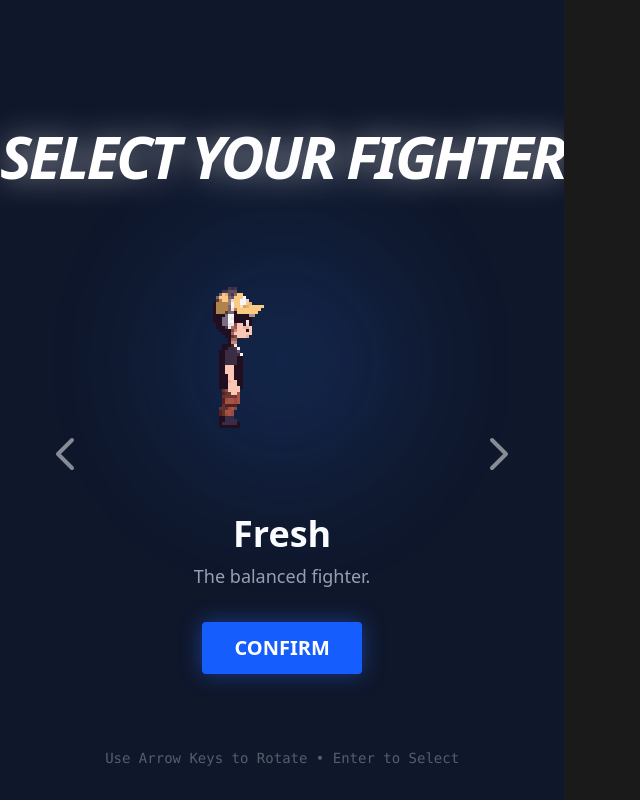
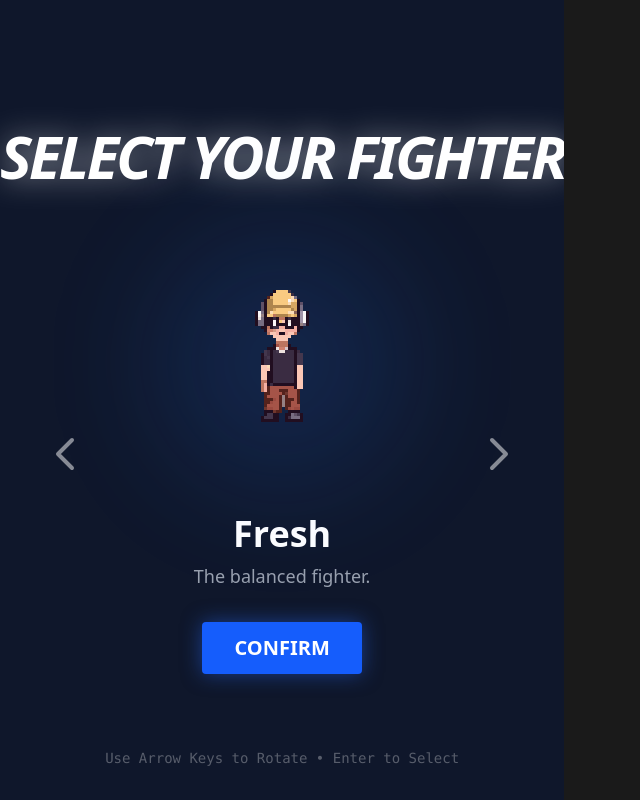
Before and after one commit to RezixDev/streamer-strike, a React (Vite) app: page / in a window 1280 px wide. Shown: the whole page, without its empty margins (0-640 px from the left). Built offline with nearby package versions, Linux system fonts and the light colour scheme.

Commit message:
feat: Dynamically animate character selection portraits using `selectionFrameCount` from character data.

```diff
--- a/src/components/CharacterSelect.tsx
+++ b/src/components/CharacterSelect.tsx
@@ -75,17 +75,8 @@ export const CharacterSelect: React.FC<CharacterSelectProps> = ({ onSelect }) =>
                                 className="w-full h-full bg-no-repeat bg-contain bg-center"
                                 style={{
                                     backgroundImage: `url(${currentChar.portrait})`,
-                                    // Hacky guess: if hoka (rotation), assume spritesheet. If fresh (idle), mostly static or simple sheet.
-                                    // Ideally we'd know isSheet. For now, let's just show it.
-                                    // If Hoka's rotation is a strip, 'bg-contain' might squash it.
-                                    // Let's try to detect or hardcode style based on ID.
-                                    ...(currentChar.id === 'HOKA' ? {
-                                        backgroundSize: '800% 100%', // Assume 8 frames
-                                        animation: 'sprite-play 1s steps(8) infinite',
-                                    } : {
-                                        backgroundSize: '400% 100%', // Fresh idle is 4 frames
-                                        animation: 'sprite-play 0.8s steps(4) infinite',
-                                    })
+                                    backgroundSize: `${currentChar.selectionFrameCount * 100}% 100%`,
+                                    animation: `sprite-play ${currentChar.selectionFrameCount * 0.15}s steps(${currentChar.selectionFrameCount}) infinite`,
                                 }}
                             ></div>
                         </div>
--- a/src/game/Characters.ts
+++ b/src/game/Characters.ts
@@ -7,6 +7,7 @@ export interface CharacterConfig {
     name: string;
     description: string;
     portrait: string; // Used for selection screen
+    selectionFrameCount: number; // Frames in the portrait animation
     assets: Record<CharacterState, string>;
     frameCounts: Record<CharacterState, number>;
 }
@@ -16,7 +17,8 @@ export const CHARACTERS: Record<string, CharacterConfig> = {
         id: 'FRESH',
         name: 'Fresh',
         description: 'The balanced fighter.',
-        portrait: `${BASE}sprites/fresh/idle.png`, // Fallback to idle for now
+        portrait: `${BASE}sprites/fresh/character_rotation.png`,
+        selectionFrameCount: 4,
         assets: {
             [CharacterState.IDLE]: `${BASE}sprites/fresh/idle.png`,
             [CharacterState.RUNNING]: `${BASE}sprites/fresh/run.png`,
@@ -45,6 +47,7 @@ export const CHARACTERS: Record<string, CharacterConfig> = {
         name: 'Hoka',
         description: 'A powerful brawler.',
         portrait: `${BASE}sprites/hoka/character_rotation.png`, // Special rotation sprite
+        selectionFrameCount: 8,
         assets: {
             [CharacterState.IDLE]: `${BASE}sprites/hoka/idle.png`,
             [CharacterState.RUNNING]: `${BASE}sprites/hoka/run.png`,
```
